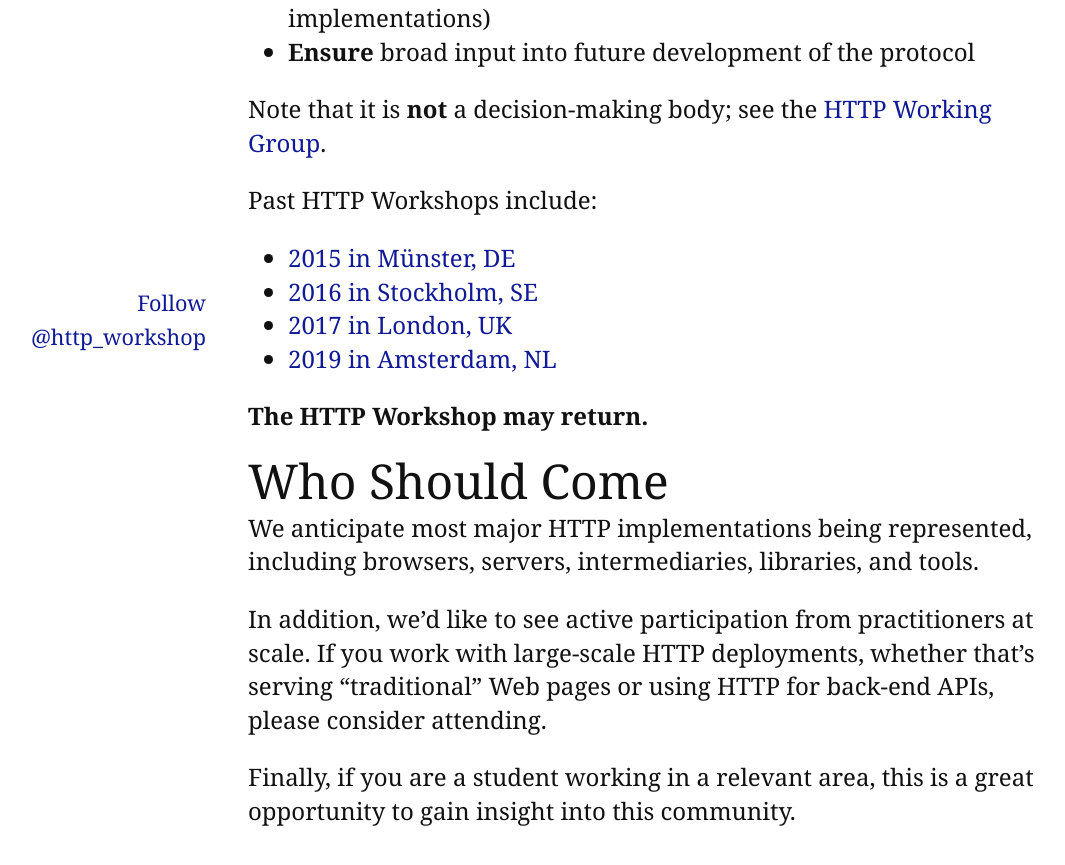
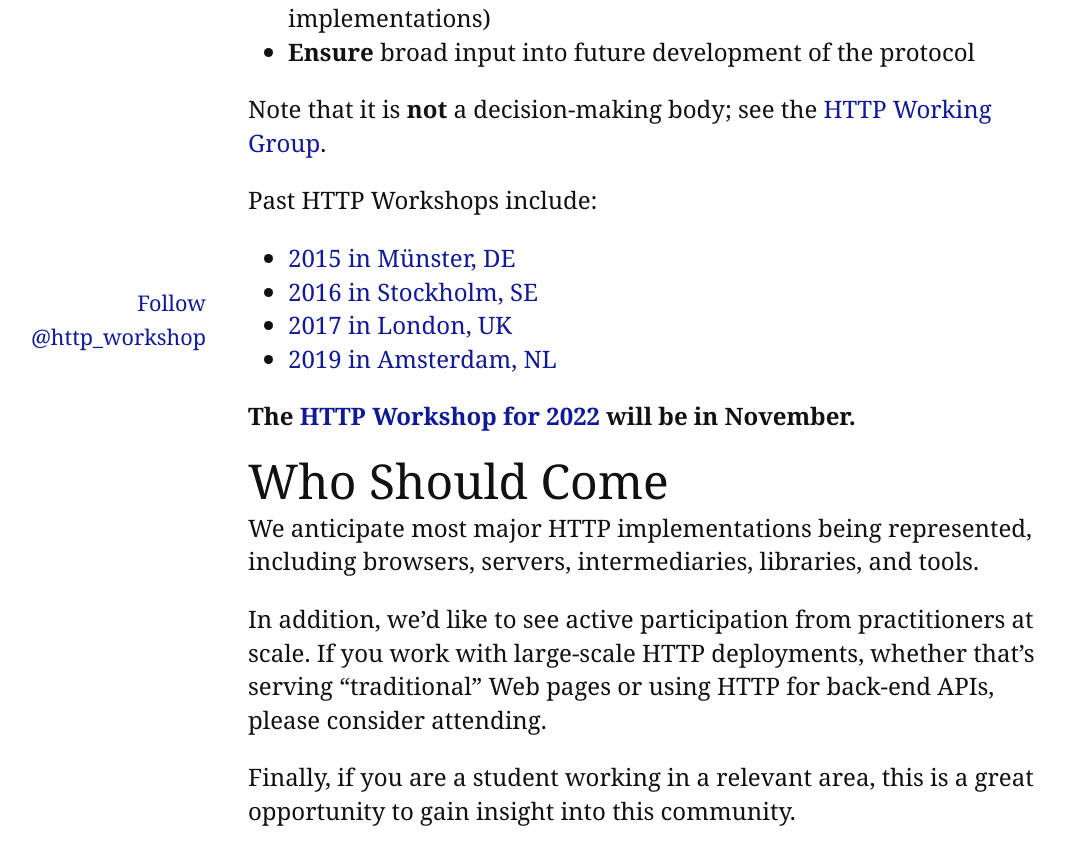
Before and after one commit to HTTPWorkshop/httpworkshop.github.io, a Jekyll site: the page built from index.md, in a window 1280 px wide and 900 px high, scrolled down 613 px. Shown: the top 865 px of the window, without its empty margins (56-1121 px from the left). Built offline with Jekyll 4.4.1, drawn with Linux system fonts in a browser that asks for light colours; comment, search, counter and statistics services are not loaded.

Commit message:
Update index.md

```diff
--- a/index.md
+++ b/index.md
@@ -16,7 +16,7 @@ to drive most of the agenda. Our goals are to:
 * **Identify** areas of work or specific efforts that have common interest, to foster further work (in standards bodies and in implementations)
 * **Ensure** broad input into future development of the protocol
 
-Note that it is **not** a decision-making body; see the [HTTP Working Group](http://httpwg.org).
+Note that it is **not** a decision-making body; see the [HTTP Working Group](https://httpwg.org).
 
 Past HTTP Workshops include:
 
@@ -25,7 +25,7 @@ Past HTTP Workshops include:
 * [2017 in London, UK](https://github.com/HTTPWorkshop/workshop2017/wiki/Report)
 * [2019 in Amsterdam, NL](https://github.com/HTTPWorkshop/workshop2019/wiki/Report)
 
-**The HTTP Workshop may return.**
+**The [HTTP Workshop for 2022](https://github.com/HTTPWorkshop/workshop2022/blob/main/README.md) will be in November.**
 
 
 ## Who Should Come
```
